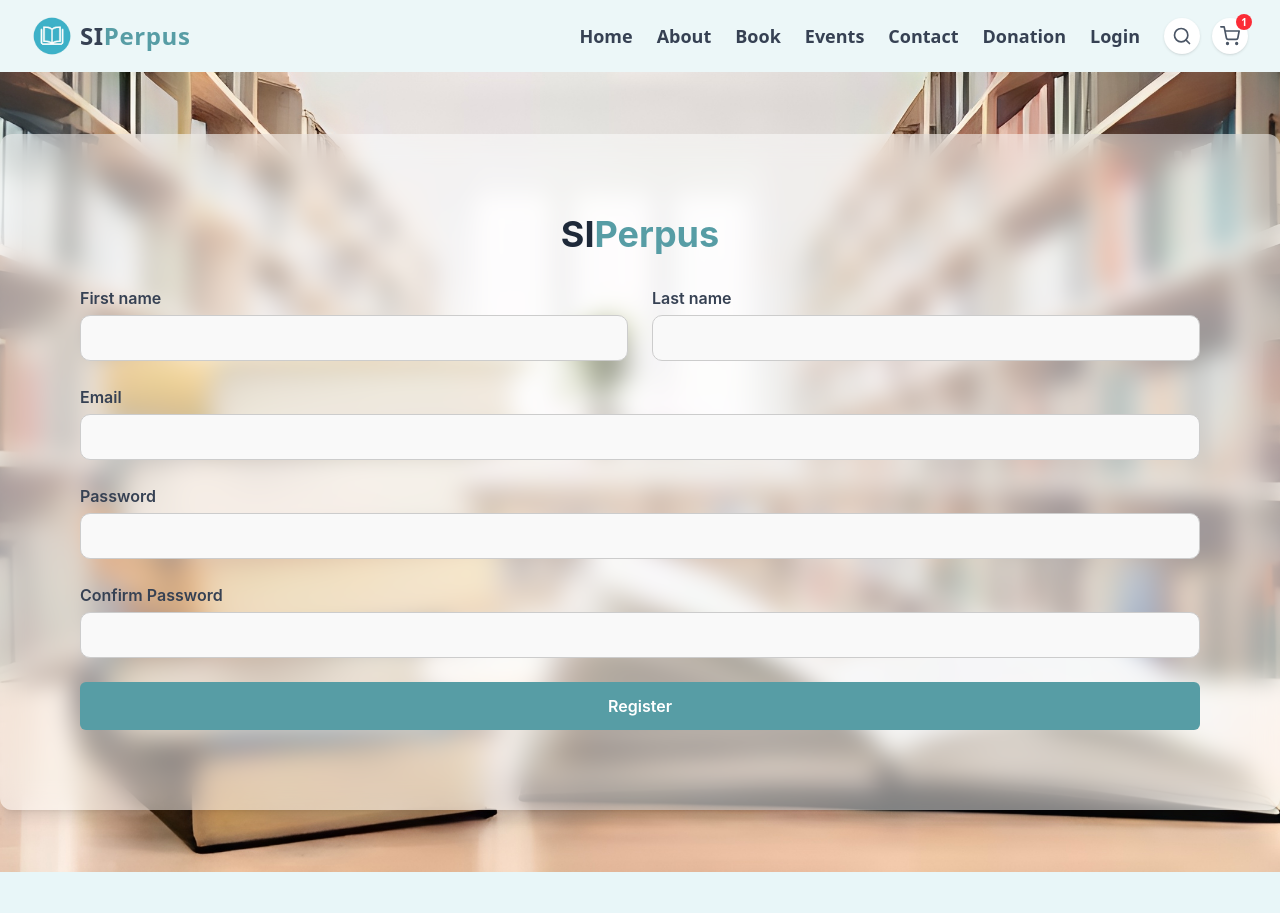
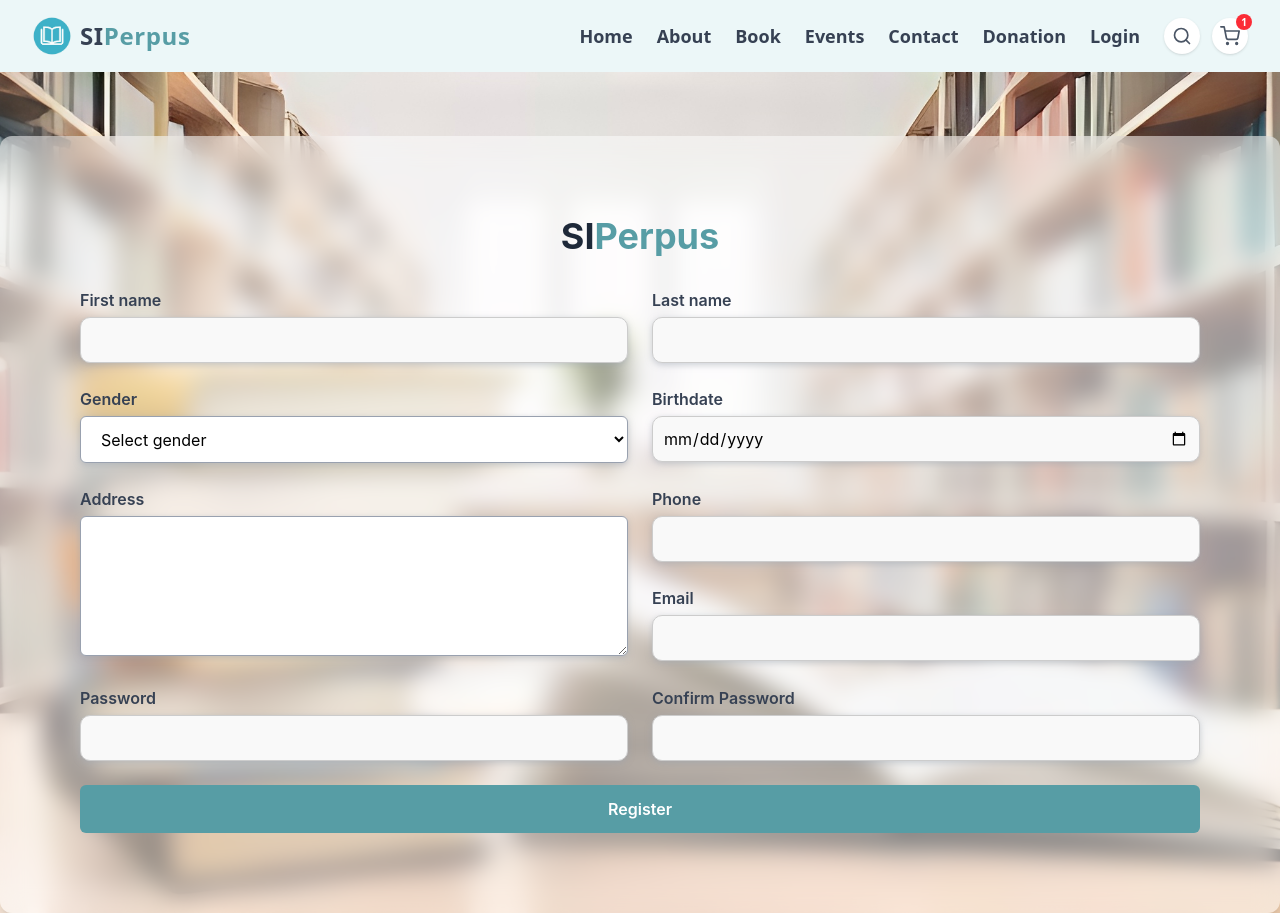
Before and after one commit to MiftahulRizki21/SIPerpus, a React (Vite) app: page /register in a window 1280 px wide. Before the commit the page ends 872 px from the top, so only its background shows below. Built offline with nearby package versions, Linux system fonts and the light colour scheme.

Commit message:
register

```diff
--- a/src/pages/auth/Register.jsx
+++ b/src/pages/auth/Register.jsx
@@ -12,7 +12,7 @@ const fadeInUp = {
 const Register = () => {
   return (
     <div
-      className="min-h-screen bg-cover bg-center bg-no-repeat flex items-center justify-center"
+      className="min-h-screen bg-cover bg-center bg-no-repeat flex items-start justify-center pt-10 md:pt-16"
       style={{ backgroundImage: `url(${bgPerpus})` }}
     >
       <motion.div
@@ -37,6 +37,7 @@ const Register = () => {
           animate="animate"
           variants={fadeInUp}
         >
+          {/* First Name + Last Name */}
           <motion.div
             className="flex flex-col md:flex-row gap-6"
             variants={fadeInUp}
@@ -46,42 +47,97 @@ const Register = () => {
               <label className="block mb-1 text-gray-700 font-semibold">First name</label>
               <input
                 type="text"
-                className="w-full px-4 py-2 rounded-md border border-gray-400 focus:outline-none focus:ring-2 focus:ring-[#579DA5]"
+                className="w-full px-4 py-2 bg-white rounded-md border border-gray-400 shadow-[0_2px_6px_rgba(156,163,175,0.5)] focus:outline-none focus:ring-2 focus:ring-gray-400"
               />
             </div>
             <div className="w-full">
               <label className="block mb-1 text-gray-700 font-semibold">Last name</label>
               <input
                 type="text"
-                className="w-full px-4 py-2 rounded-md border border-gray-400 focus:outline-none focus:ring-2 focus:ring-[#579DA5]"
+                className="w-full px-4 py-2 bg-white rounded-md border border-gray-400 shadow-[0_2px_6px_rgba(156,163,175,0.5)] focus:outline-none focus:ring-2 focus:ring-gray-400"
               />
             </div>
           </motion.div>
 
-          <motion.div variants={fadeInUp} transition={{ delay: 0.5, duration: 0.7 }}>
+          {/* Gender + Birthdate */}
+          <motion.div
+            className="flex flex-col md:flex-row gap-6"
+            variants={fadeInUp}
+            transition={{ delay: 0.5, duration: 0.7 }}
+          >
+            <div className="w-full flex flex-col justify-stretch">
+              <label className="block mb-1 text-gray-700 font-semibold">Gender</label>
+              <select
+                className="w-full px-4 py-2 bg-white rounded-md border border-gray-400 shadow-[0_2px_6px_rgba(156,163,175,0.5)] focus:outline-none focus:ring-2 focus:ring-gray-400"
+                style={{ height: "47px" }}
+              >
+                <option value="">Select gender</option>
+                <option value="male">Laki-laki</option>
+                <option value="female">Perempuan</option>
+              </select>
+            </div>
+            <div className="w-full">
+              <label className="block mb-1 text-gray-700 font-semibold">Birthdate</label>
+              <input
+                type="date"
+                className="w-full px-4 py-2 bg-white rounded-md border border-gray-400 shadow-[0_2px_6px_rgba(156,163,175,0.5)] focus:outline-none focus:ring-2 focus:ring-gray-400"
+              />
+            </div>
+          </motion.div>
+
+          {/* Address + Phone & Email */}
+          <motion.div
+            className="flex flex-col md:flex-row gap-6"
+            variants={fadeInUp}
+            transition={{ delay: 0.6, duration: 0.7 }}
+          >
+            <div className="w-full md:w-1/2">
+              <label className="block mb-1 text-gray-700 font-semibold">Address</label>
+              <textarea
+                className="w-full px-4 py-2 bg-white rounded-md border border-gray-400 shadow-[0_2px_6px_rgba(156,163,175,0.5)] focus:outline-none focus:ring-2 focus:ring-gray-400 h-[140px]"
+              ></textarea>
+            </div>
+            <div className="w-full md:w-1/2 flex flex-col gap-6">
+              <div>
+                <label className="block mb-1 text-gray-700 font-semibold">Phone</label>
+                <input
+                  type="tel"
+                  className="w-full px-4 py-2 bg-white rounded-md border border-gray-400 shadow-[0_2px_6px_rgba(156,163,175,0.5)] focus:outline-none focus:ring-2 focus:ring-gray-400"
+                />
+              </div>
+              <div>
                 <label className="block mb-1 text-gray-700 font-semibold">Email</label>
                 <input
                   type="email"
-              className="w-full px-4 py-2 rounded-md border border-gray-400 focus:outline-none focus:ring-2 focus:ring-[#579DA5]"
+                  className="w-full px-4 py-2 bg-white rounded-md border border-gray-400 shadow-[0_2px_6px_rgba(156,163,175,0.5)] focus:outline-none focus:ring-2 focus:ring-gray-400"
                 />
+              </div>
+            </div>
           </motion.div>
 
-          <motion.div variants={fadeInUp} transition={{ delay: 0.6, duration: 0.7 }}>
+          {/* Password + Confirm Password */}
+          <motion.div
+            className="flex flex-col md:flex-row gap-6"
+            variants={fadeInUp}
+            transition={{ delay: 0.75, duration: 0.7 }}
+          >
+            <div className="w-full">
               <label className="block mb-1 text-gray-700 font-semibold">Password</label>
               <input
                 type="password"
-              className="w-full px-4 py-2 rounded-md border border-gray-400 focus:outline-none focus:ring-2 focus:ring-[#579DA5]"
+                className="w-full px-4 py-2 bg-white rounded-md border border-gray-400 shadow-[0_2px_6px_rgba(156,163,175,0.5)] focus:outline-none focus:ring-2 focus:ring-gray-400"
               />
-          </motion.div>
-
-          <motion.div variants={fadeInUp} transition={{ delay: 0.7, duration: 0.7 }}>
+            </div>
+            <div className="w-full">
               <label className="block mb-1 text-gray-700 font-semibold">Confirm Password</label>
               <input
                 type="password"
-              className="w-full px-4 py-2 rounded-md border border-gray-400 focus:outline-none focus:ring-2 focus:ring-[#579DA5]"
+                className="w-full px-4 py-2 bg-white rounded-md border border-gray-400 shadow-[0_2px_6px_rgba(156,163,175,0.5)] focus:outline-none focus:ring-2 focus:ring-gray-400"
               />
+            </div>
           </motion.div>
 
+          {/* Button */}
           <motion.button
             type="submit"
             className="w-full text-white py-3 rounded-md font-semibold transition duration-300"
```
Lines whose indentation alone changed are shown as unchanged.
